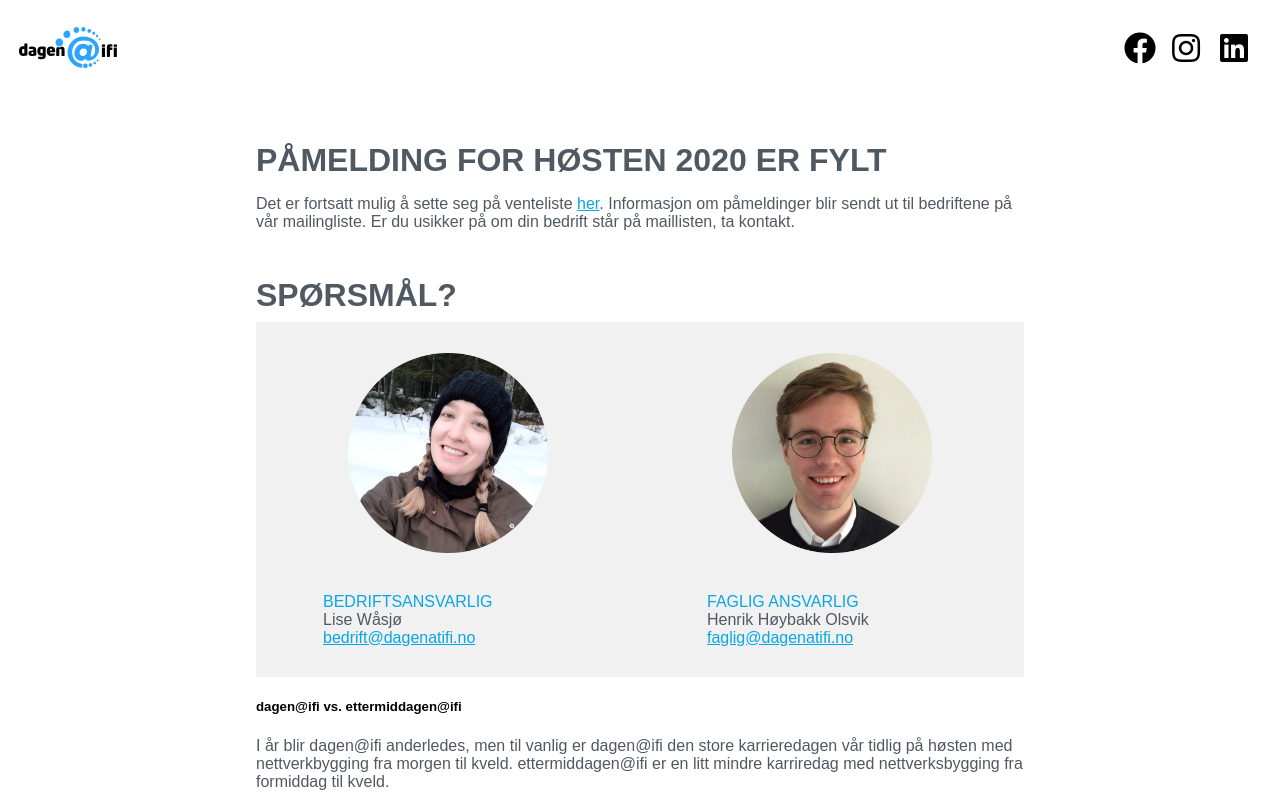
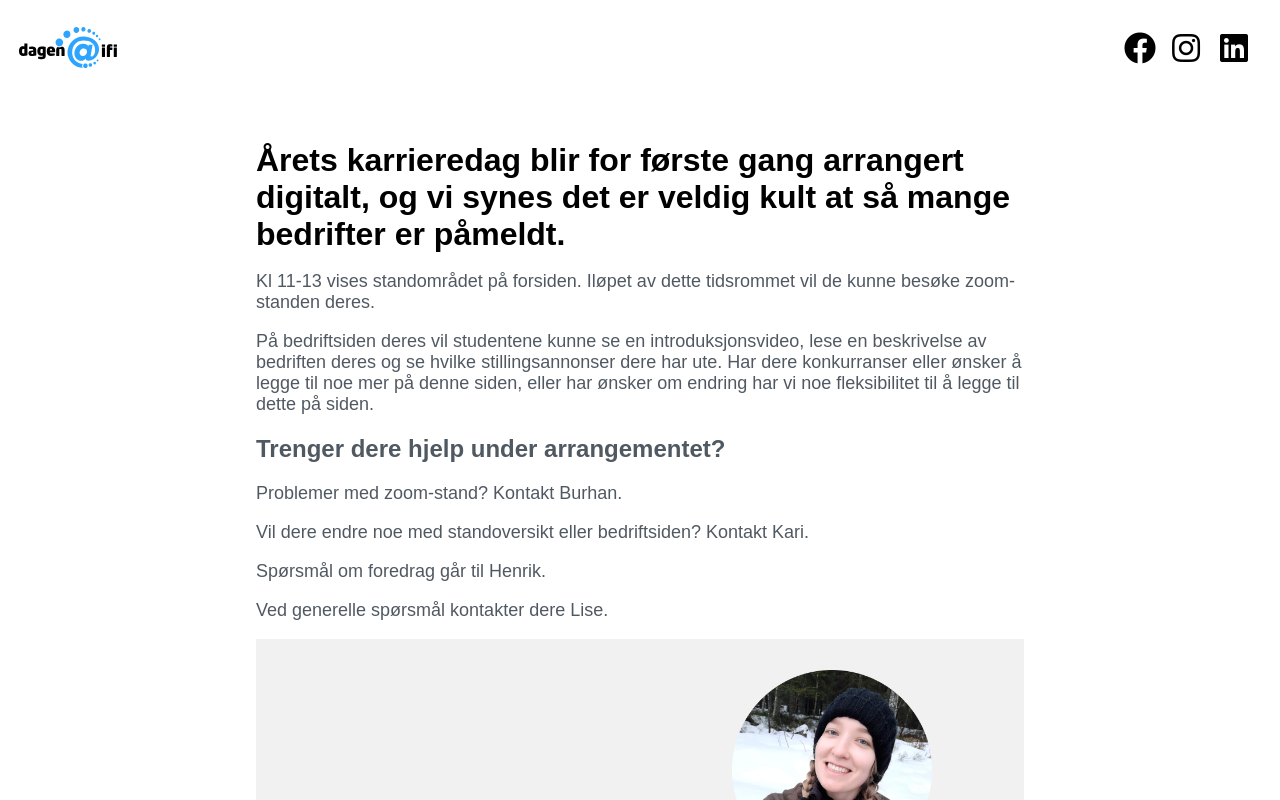
Before and after one commit to ifi-dagen/webpage, a React (Create React App) app: page /for-bedrift in a window 1280 px wide. Built offline with nearby package versions, Linux system fonts and the light colour scheme.

Commit message:
Added text changes to bedrift page

```diff
--- a/src/pages/bedrift/Bedrift.js
+++ b/src/pages/bedrift/Bedrift.js
@@ -1,45 +1,30 @@
-import React, { Component } from 'react';
+import React from 'react';
 import '../../App.css';
 import './bedrift.css';
 import Visitkort from '../../components/Visitkort';
 import Prisinfo from '../../components/Prisinfo';
 
 
-export default class Bedrift extends Component {
-    render() {
+const Bedrift = () => {
     return (
         <div className="bedriftbase ">
-                <div className="påmeldingsinfo hidden">
-                    <h1>PÅMELDING ER ÅPEN</h1>
-                    <p>
-                        Informasjon om påmelding ble også sendt ut til bedriftene på vår mailingliste. Er du usikker på
-                        om din bedrift står på maillisten, ta kontakt.
-                    </p>
-                    <p>
-                        Mer informasjon om selve opptaksprosess, antall standplasser, tidspunkt og kriterier vil bli
-                        sendt ut som informasjon på e-post nærmere fristen for å besvare. Viktigste er at dere
-                        registrerer dere under påmeldingskjema om dere ønsker å delta i år.
-                    </p>
-                    <p>
-                        Etter en flott dag på stand blir det variert underholdning i studentkjelleren vår, Escape, og vi
-                        oppfordrer alle bedrifter til å bli igjen for å delta på dette. Dette er et av høstens store
-                        høydepunkter for studentene ved Institutt for Informatikk og en fin mulighet å mingle mer
-                        avslappet. Ta kontakt med bedriftansvarlig om dere lurer på noe mer.
-                    </p>
-                </div>
-                <div className="påmeldingsinfo">
-                    <h1>PÅMELDING FOR HØSTEN 2020 ER FYLT</h1>
-                    <p>
-                        Det er fortsatt mulig å sette seg på venteliste <a href="https://docs.google.com/forms/d/e/1FAIpQLSec3i-eYWcFaiQLnX2pNXhc-i7gcj4JhC-M_RAyeFuRSv8xCg/viewform">her</a>. Informasjon om påmeldinger blir sendt ut til bedriftene på vår mailingliste. Er du usikker på
-                        om din bedrift står på maillisten, ta kontakt.
-                    </p>
-                </div>
-
+            <h1>
+                Årets karrieredag blir for første gang arrangert digitalt,
+                og vi synes det er veldig kult at så mange bedrifter er påmeldt.
+            </h1>
+            <p>Kl 11-13 vises standområdet på forsiden. Iløpet av dette tidsrommet vil de kunne besøke zoom-standen deres.</p>
+            <p>På bedriftsiden deres vil studentene kunne se en introduksjonsvideo, lese en beskrivelse av bedriften deres og se hvilke stillingsannonser dere har ute. Har dere konkurranser eller ønsker å legge til noe mer på denne siden, eller har ønsker om endring har vi noe fleksibilitet til å legge til dette på siden. </p>
             <div className="kontaktinfo">
-                    <h1>SPØRSMÅL?</h1>
+                <h2>Trenger dere hjelp under arrangementet?</h2>
+                <p>Problemer med zoom-stand? Kontakt Burhan.</p>
+                <p>Vil dere endre noe med standoversikt eller bedriftsiden? Kontakt Kari.</p>
+                <p>Spørsmål om foredrag går til Henrik.</p>
+                <p>Ved generelle spørsmål kontakter dere Lise.</p>
                 <div className="styret container-fluid">
+                    <Visitkort rolle="TEKNISK ANSVARLIG" epost="teknisk" navn="Kari Stamnes" />
                     <Visitkort rolle="BEDRIFTSANSVARLIG" epost="bedrift" navn="Lise Wåsjø" />
                     <Visitkort rolle="FAGLIG ANSVARLIG" epost="faglig" navn="Henrik Høybakk Olsvik" />
+                    <Visitkort rolle="FUNKSJONÆR ANSVARLIG" epost="funkansvarlig" navn="Burhan Sarfraz" />
                 </div>
             </div>
 
@@ -51,28 +36,9 @@ export default class Bedrift extends Component {
                 </div>
             </div>
 
-                <div className="arr_beskrivelse">
-                    <h5>dagen@ifi vs. ettermiddagen@ifi</h5>
-                    <p>
-                        I år blir dagen@ifi anderledes, men til vanlig er dagen@ifi den store karrieredagen vår tidlig på høsten med nettverkbygging fra morgen til kveld. ettermiddagen@ifi er en litt mindre karriredag med nettverksbygging fra formiddag til kveld.
-                    </p>
-                    <span className="blue">Påmelding og priser for ettermiddagen@ifi 2021 publiseres i januar/februar.</span>
-                </div>
-
-                <div className="hovedsponsor_beskrivelse hidden">
-                    <h1>HOVEDSPONSOR</h1>
-                    <p>beskrive hva som inngår i avtalen, evt søke knapp</p>
-                    <h5>Valgkriterier</h5>
-                    <p>
-                        - Mer informasjon om selve opptaksprosess, antall standplasser, tidspunkt og kriterier vil bli
-                        sendt ut som informasjon på e-post nærmere fristen for å besvare. Viktigste er at dere
-                        registrerer dere under påmeldingskjema om dere ønsker å delta i år.
-                    </p>
-                </div>
-
             <Prisinfo className="hidden" />
-            </div>
+        </div >
     );
 }
 
-}
+export default Bedrift;
--- a/src/pages/bedrift/bedrift.css
+++ b/src/pages/bedrift/bedrift.css
@@ -1,63 +1,23 @@
-
-/*--- FOR BEDRIFTER ----------------------------------------------------------*/
-#bedriftinfo .col-xl-3 {
-  margin-right: 3%;
-}
-#sporsmal .col-lg-3 {
-  width: 85%;
-}
 .bedriftbase{
   margin: 0 20% 5% 20%;
   text-align: left;
 }
+
 .bedriftbase h1{
-  text-transform: capitalize;
   margin: 6% 0 1% 0;
+  color: black;
 }
 
-.påmeldingsinfo{
-  text-align: left;
+.bedriftbase p {
+  font-size: 18px;
 }
-.mailingliste{
-  margin-bottom: 5%;
-}
-.kontaktinfo h1{
-  padding: 0;
-}
-.btn_bedrift {
-  margin: 1rem 1rem 0 0;
-}
-.stand_pakke {
-  margin: 2%;
-  border: solid;
-  border-radius: 12px;
-  border-color: #08A6E4!important;
-  text-align: left;
-  display: flex;
-  align-items: flex-start;
-}
-.stand_pakke_1 {
-  border-width: 1px;
-}
-.stand_pakke_2 {
-  border-width: 2px;
-}
-.stand_pakke_3 {
-  border-width: 3px;
-}
-.stand_pakke_inner {
-  padding: 8% 8% 10%;
-}
-.padding-top {
-  padding-top: 2rem;
-}
-.priser .row{
-  display: flex;
-}
+
+
 .hidden{
   visibility: hidden;
   display: none;
 }
+
 .styret{
   background-color: #F1F1F1;
   margin: 3rem 0 0;
@@ -66,9 +26,6 @@
   width: 100%;
 }
 
-.row{
-  display: flex;
-}
 .container-fluid{
   width: 100%;
   display: flex;
@@ -82,6 +39,7 @@
   max-width: 250px;
   padding: 4% 2%;
   font-weight: 200;
+  text-align: center;
  }
 
 .Visitkort .image-wrapper{
```
Lines whose indentation alone changed are shown as unchanged.
